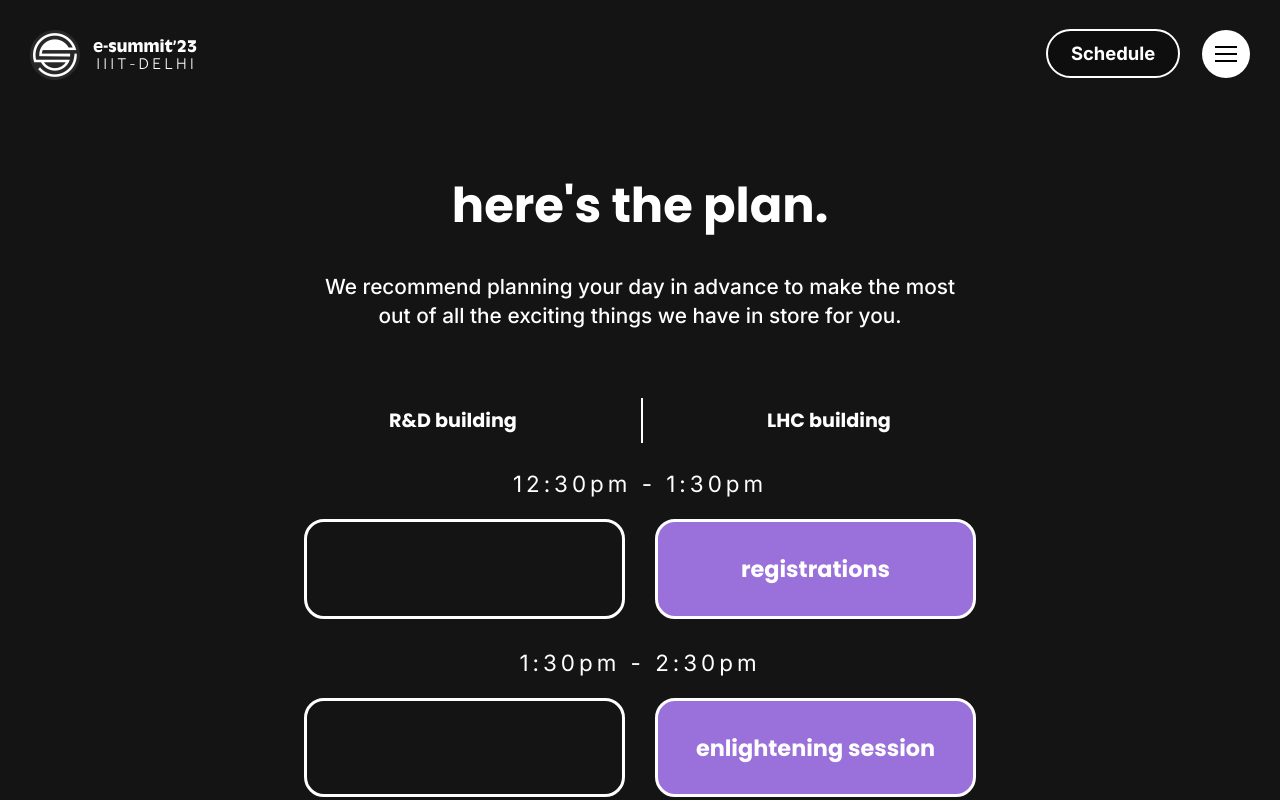
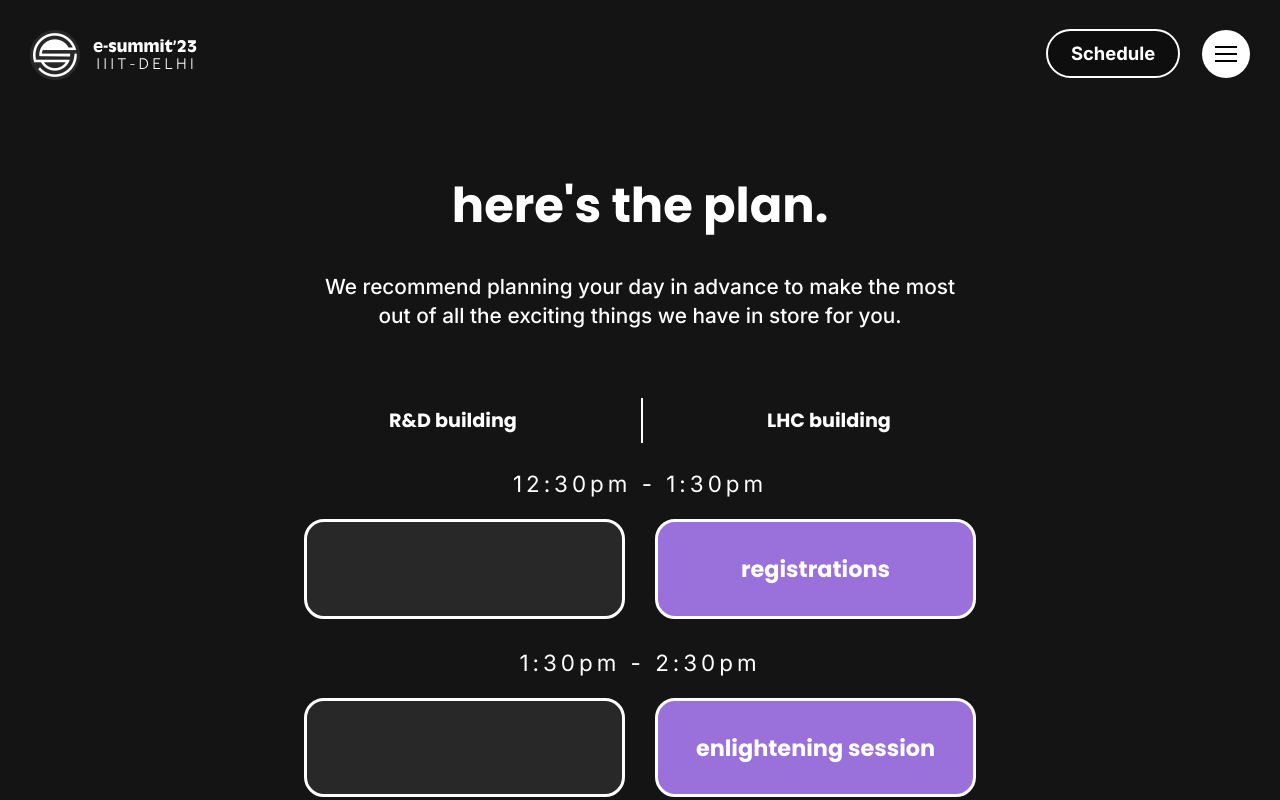
Before and after one commit to SarthakS09/techstars, a React (Create React App) app: page /schedule in a window 1280 px wide. Shown: the top 800 px of the page. Built offline with nearby package versions, Linux system fonts and the light colour scheme.

Commit message:
changed empty card background

```diff
--- a/src/Styles/Schedule.css
+++ b/src/Styles/Schedule.css
@@ -46,6 +46,8 @@ p.sched-time {
 .time-card-lhc { background: #9A71DB; }
 
 .time-card-rnd { background: #50A274; }
+
+.time-card-empty { background: #282828; }
 
 .time-card-break {
     background: white;
```
